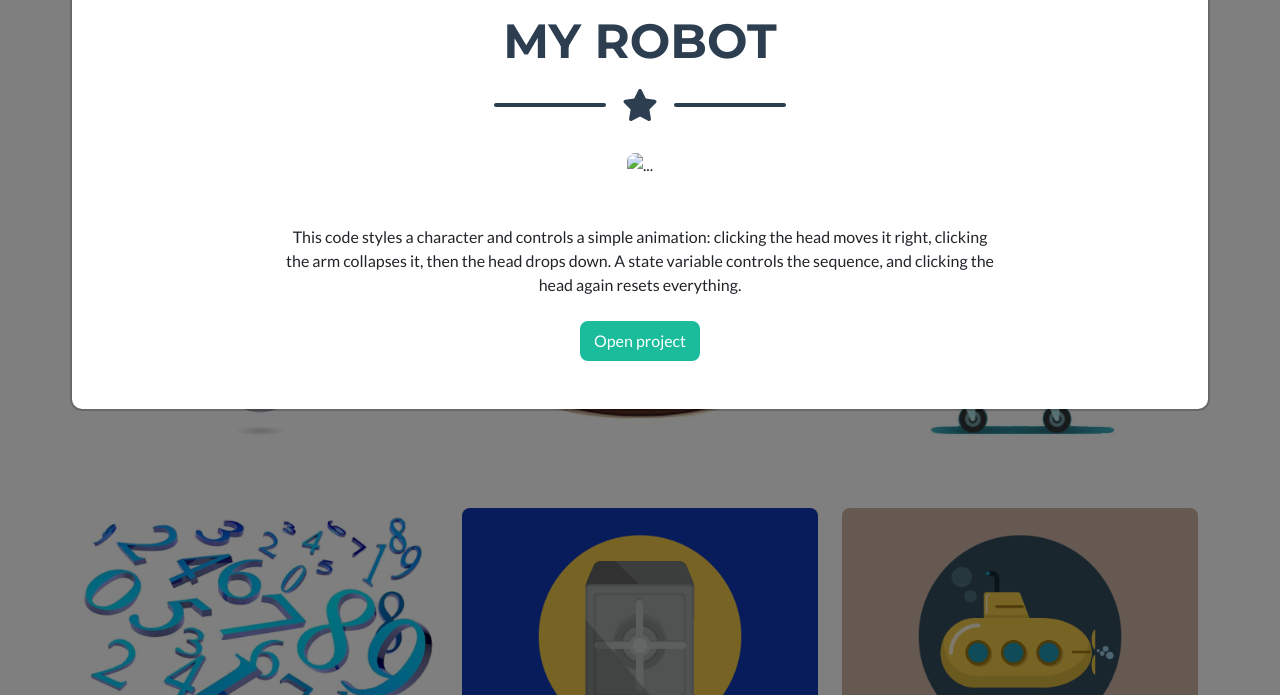
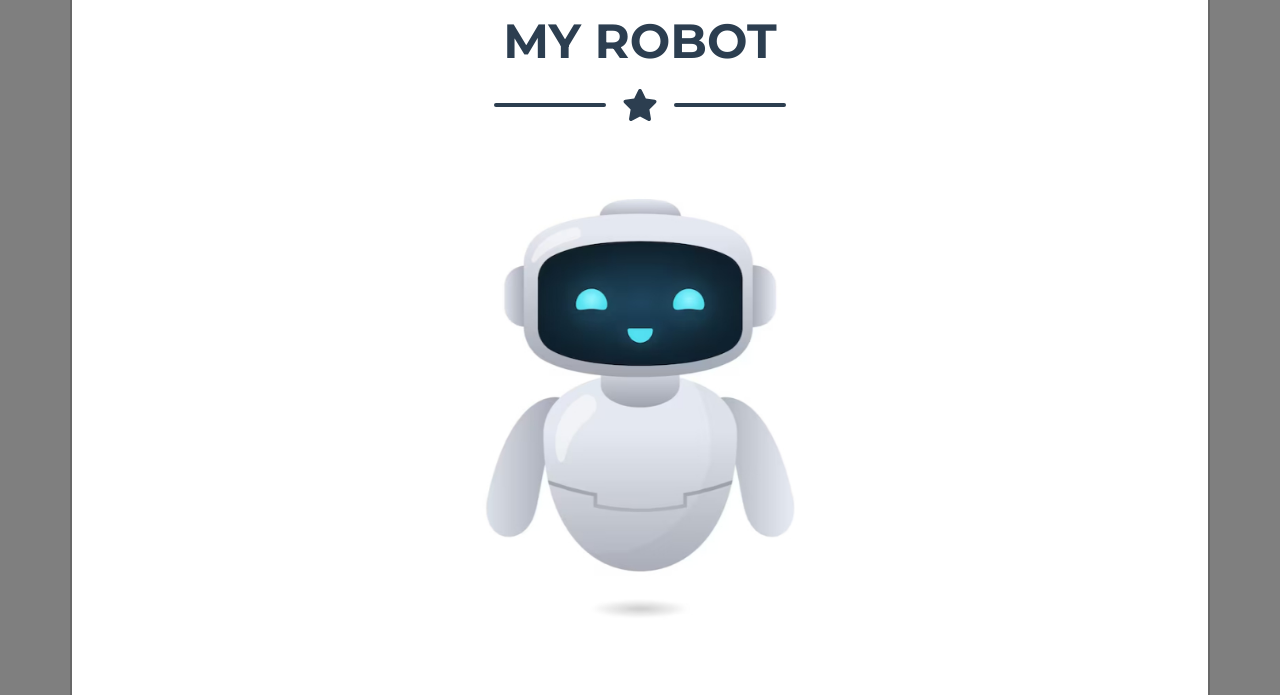
Before and after one commit to vstefan699-ai/My_Portfolio_CC, a plain HTML site: page index.html in a window 1280 px wide. Both pictures are taken after a click on the element 260 px from the left and 1030 px from the top of the page. Shown: the part 699-1394 px from the top of the page. Drawn offline with nearby package versions, Linux system fonts and the light colour scheme.

Commit message:
Update index.html

```diff
--- a/index.html
+++ b/index.html
@@ -273,7 +273,7 @@
                                         <div class="divider-custom-line"></div>
                                     </div>
                                     <!-- Portfolio Modal - Image-->
-                                    <img class="img-fluid rounded mb-5" src="assets\img\portfolio\graident-ai-robot-vectorart_78370-4114.avif" alt="..." />
+                                    <img class="img-fluid rounded mb-5" src="assets/img/portfolio/graident-ai-robot-vectorart_78370-4114 (2).jpg" alt="..." />
                                     <!-- Portfolio Modal - Text-->
                                     <p class="mb-4">This code styles a character and controls a simple animation: clicking the head moves it right, clicking the arm collapses it, then the head drops down. A state variable controls the sequence, and clicking the head again resets everything.</p>
                                     <!-- <button class="btn btn-primary" data-bs-dismiss="modal">
```
